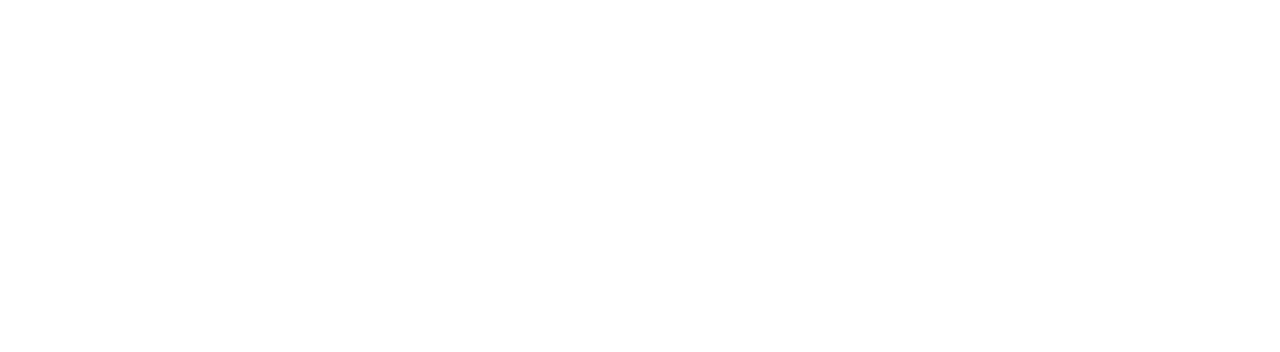
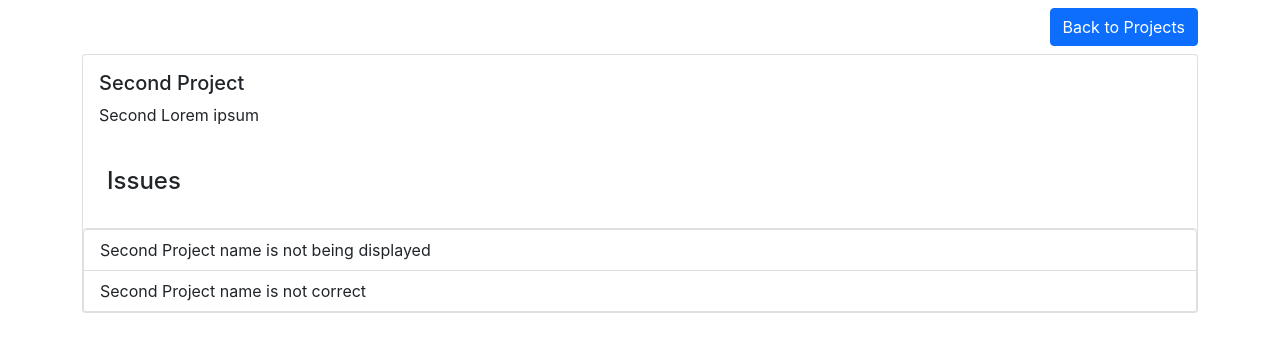
Before and after one commit to duwaljyotioc/logger-app, a React (Create React App) app: page /projects/1 in a window 1280 px wide. Before the commit this address had no page. Shown: the top 352 px of the page. Built offline with nearby package versions, Linux system fonts and the light colour scheme.

Commit message:
Worked on adding redux toolkit to the project.

```diff
--- a/src/App.css
+++ b/src/App.css
@@ -41,3 +41,7 @@
 .gap-1-rem {
   gap: 1rem;
 }
+
+.cursor-pointer {
+  cursor: pointer;
+}
--- a/src/App.js
+++ b/src/App.js
@@ -3,8 +3,16 @@
 import Login from "./pages/Login";
 import Dashboard from "./pages/Dashboard";
 import CreateProject from "./pages/projects/create";
+import {projectActions} from "./redux_store/project_slice";
+import data from "./data";
+import {useDispatch} from "react-redux";
+import ProjectDetail from "./pages/projects/project-detail";
 
 function App() {
+  const dispatch = useDispatch();
+  const setProjects = () => dispatch(projectActions.setProjects({projects: data.projects}))
+  setProjects();
+
   return (
     // todo segragate a separate route file for the following chunk.
     <Routes>
@@ -16,6 +24,9 @@
 
       <Route path='/create-project' element={<CreateProject/>}>
       </Route>
+
+      <Route path='/projects/:projectId' element={<ProjectDetail/>}>
+      </Route>
     </Routes>
   );
 }
--- /dev/null
+++ b/src/data.js
@@ -0,0 +1,54 @@
+const data = {
+  projects: [
+    {
+      id: 1,
+      name: 'First Project',
+      stacks: ['a'],
+      assignees: [
+        {
+          name: 'aa',
+          id: 1,
+        }
+      ],
+      issues: [
+        {
+          id: 1,
+          title: 'Project name is not being displayed'
+        },
+        {
+          id: 2,
+          title: 'Project name is not correct'
+        }
+      ],
+      project_manager: 'Sonam',
+      description: 'First Lorem ipsum'
+    },
+
+    {
+      id: 2,
+      name: 'Second Project',
+      stacks: ['a'],
+      assignees: [
+        {
+          name: 'aa',
+          id: 1,
+        }
+      ],
+      issues: [
+        {
+          id: 3,
+          title: 'Second Project name is not being displayed'
+        },
+        {
+          id: 4,
+          title: 'Second Project name is not correct'
+        }
+      ],
+      project_manager: 'Sonam',
+      description: 'Second Lorem ipsum'
+    },
+  ]
+}
+
+
+export default data;
--- a/src/index.js
+++ b/src/index.js
@@ -5,14 +5,14 @@
 import reportWebVitals from './reportWebVitals';
 import {BrowserRouter} from "react-router-dom";
 import {Provider} from "react-redux";
-import store from "./store/store";
+import appStore from "./redux_store";
 
 const root = ReactDOM.createRoot(document.getElementById('root'));
 
 root.render(
     <BrowserRouter>
         <React.StrictMode>
-            <Provider store={store}>
+            <Provider store={appStore}>
                 <App/>
             </Provider>
         </React.StrictMode>
--- a/src/pages/Dashboard.js
+++ b/src/pages/Dashboard.js
@@ -1,26 +1,13 @@
 import {Link, useNavigate} from "react-router-dom";
 import './Dashboard.css';
+import {useSelector} from "react-redux";
+import login from "./Login";
 
 function Dashboard() {
-    const useNavigateInstance = useNavigate();
-    const projects = [
-        {
-            id: 1,
-            name: 'something',
-            stacks: ['a'],
-            assignees: [
-              {
-                  name: 'aa',
-                  id: 1,
-              }
-            ],
-            project_manager: 'Sonam'
-        }
-    ];
+  const projects = useSelector(state => state.projects.projects)
+  const navigateInstance = useNavigate();
 
-    function LogOutHandler() {
-        useNavigateInstance('/login');
-    }
+  const rowClickHandler = (project) => navigateInstance(`/projects/` + project.id);
 
   return (
     <div className='container'>
@@ -44,7 +31,7 @@
         {
           projects.map((singleProject, index) => {
             return (
-                            <tr key={singleProject.id}>
+              <tr key={singleProject.id} role='button' onClick={event => rowClickHandler(singleProject)}>
                 <th scope="row">{index + 1}</th>
                 <td>{singleProject.name}</td>
                 <td>
@@ -57,7 +44,7 @@
                       // todo get computed value here
                       return (
                         <span key={stackIndex}>
-                                                    { stackIndex === 0 ? singleStack.name : ', ' + singleStack.name }
+                                                    {stackIndex === 0 ? singleStack.name : ', ' + singleStack.name}
                                                 </span>
                       )
                     })
--- /dev/null
+++ b/src/pages/projects/project-detail.js
@@ -0,0 +1,47 @@
+import {Link, useParams} from "react-router-dom";
+import {useDispatch, useSelector} from "react-redux";
+import {projectActions} from "../../redux_store/project_slice";
+
+function ProjectDetail() {
+  const paramInstance = useParams();
+  const dispatch = useDispatch();
+  // const currentProjectId = paramInstance.projectId;
+  const currentProjectId = 2;
+  const getProjectDetail = () => dispatch(projectActions.getProject({id: currentProjectId}))
+
+  getProjectDetail();
+  const currentProject = useSelector(state => state.projects.currentProject)
+  if (!currentProject) {
+    return <div>...</div>
+  }
+
+  return (
+    <div className='container'>
+      <div className="d-flex justify-content-end gap-1-rem">
+        <Link to={'/dashboard'} className="btn btn-primary my-2">Back to Projects</Link>
+
+      </div>
+      <div>
+        <div className="card">
+          <div className="card-body">
+            <h5 className="card-title">{currentProject.name}</h5>
+            <p className="card-text">{currentProject.description}</p>
+          </div>
+
+          <h4 className='p-lg-4'>Issues</h4>
+
+          <ul className="list-group">
+            {
+              currentProject.issues.map((singleIssue) => (
+                <li className="list-group-item" key={singleIssue.id}>{singleIssue.title}</li>
+              ))
+            }
+          </ul>
+        </div>
+
+      </div>
+    </div>
+  )
+}
+
+export default ProjectDetail;
--- /dev/null
+++ b/src/redux_store/index.js
@@ -0,0 +1,10 @@
+import {configureStore} from "@reduxjs/toolkit";
+import projectSlice from "./project_slice";
+
+const appStore = configureStore({
+  reducer: {
+    projects: projectSlice.reducer,
+  }
+});
+
+export default appStore;
--- /dev/null
+++ b/src/redux_store/project_slice.js
@@ -0,0 +1,21 @@
+import {createSlice} from "@reduxjs/toolkit";
+
+const projectSlice = createSlice({
+  name: 'project',
+  initialState: {
+    projects: [],
+    currentProject: {},
+  },
+  reducers: {
+    setProjects: (state, action) => {
+      state.projects = action.payload.projects
+    },
+    getProject: (state, action) => {
+      state.currentProject = state.projects.find(singleProject => singleProject.id === action.payload.id)
+    }
+  }
+})
+
+export const projectActions = projectSlice.actions;
+
+export default projectSlice;
```
Lines whose indentation alone changed are shown as unchanged.
